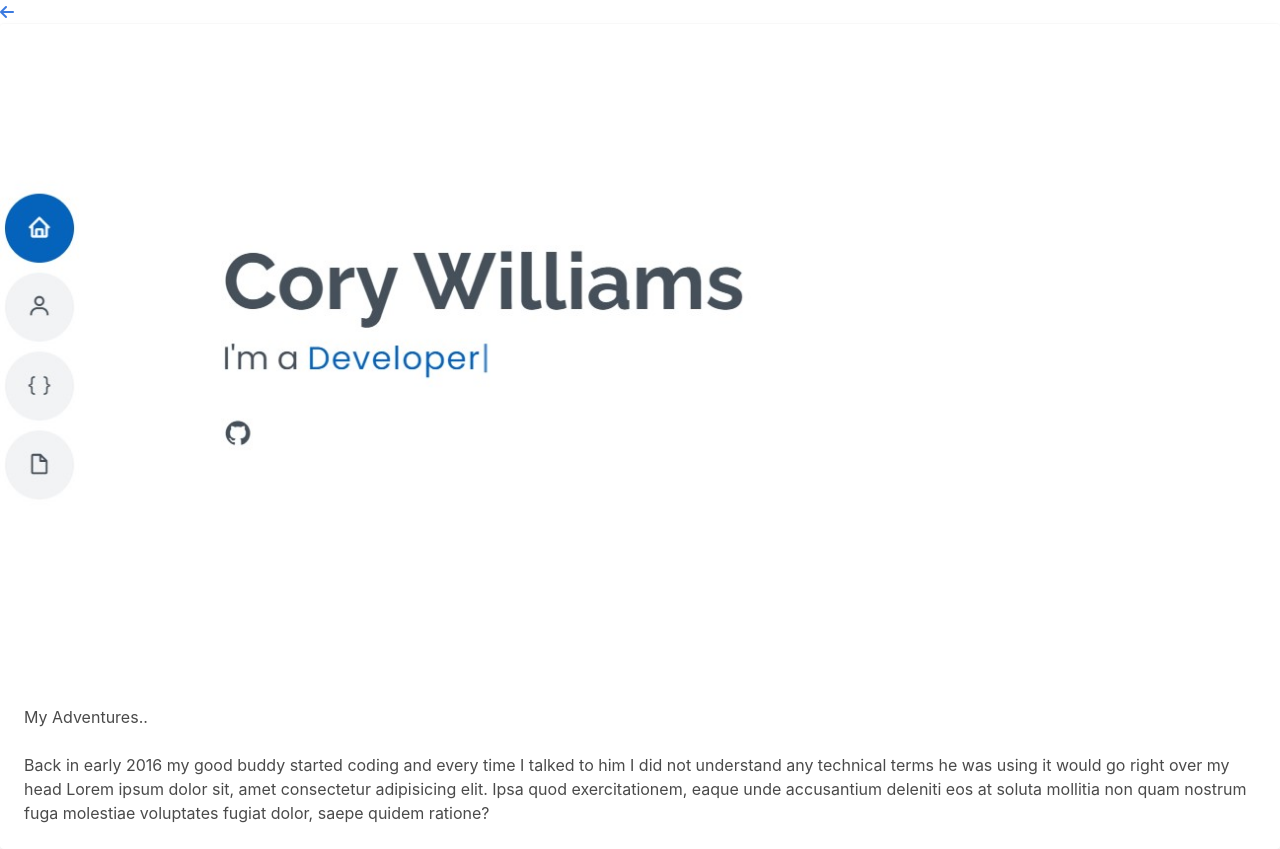
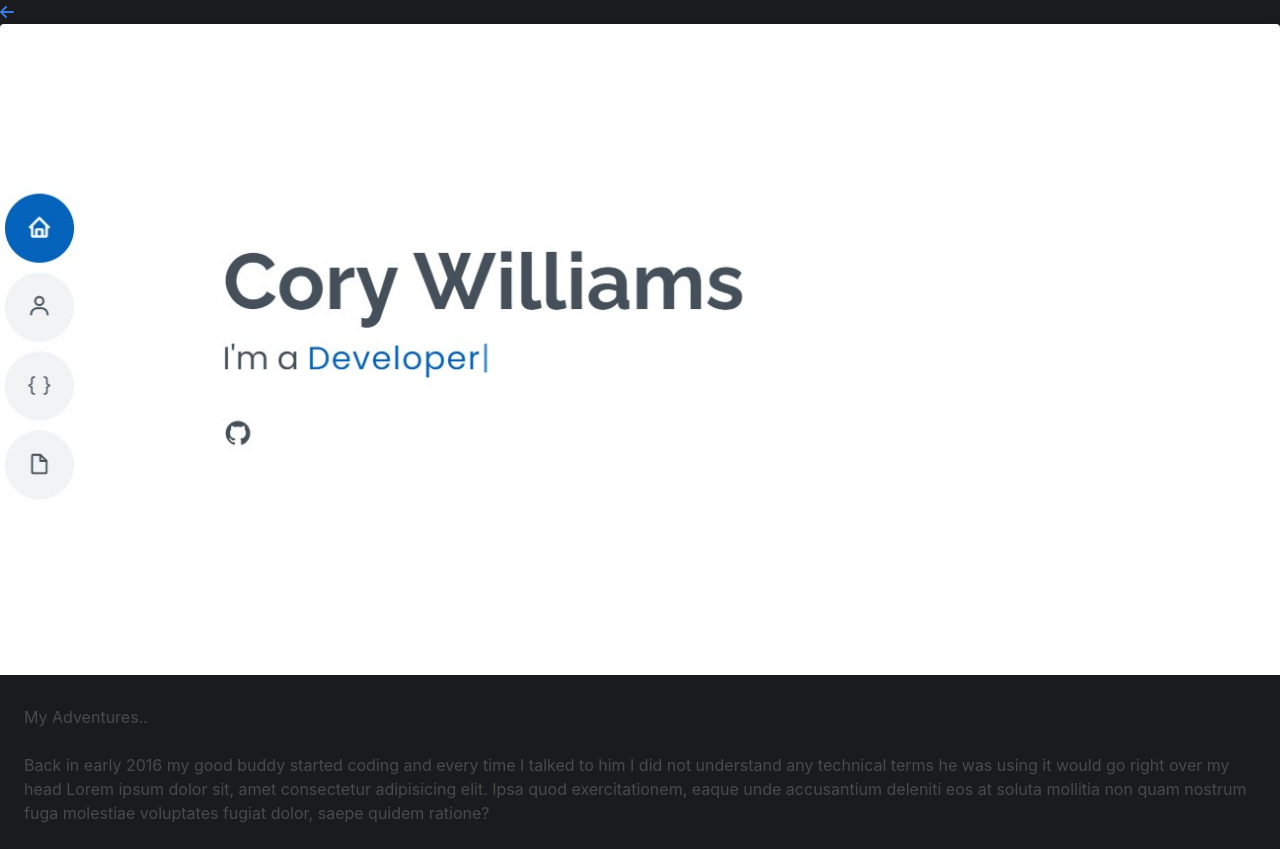
Before and after one commit to MistrDev/BlogSite, a plain HTML site: page blog1.html in a window 1280 px wide. Drawn offline with nearby package versions, Linux system fonts and the light colour scheme.

Commit message:
changed the body background to match the home page and added selectors

```diff
--- a/style.css
+++ b/style.css
@@ -7,7 +7,11 @@
 
 html {
   font-family: 'Nunito Sans', sans-serif;
-  color: white;
+
+}
+
+body {
+  background: #191b1f;
 }
 
 a {
@@ -85,3 +89,11 @@ hr {
 .blog-posts .post .featured .featured-image img {
   height: 380px;
 }
+
+.blog-section {
+  background: #191b1f;
+}
+
+.blog-section-img {
+
+}
```
